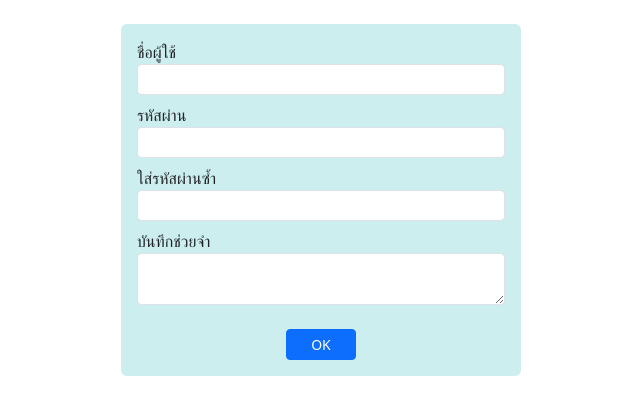
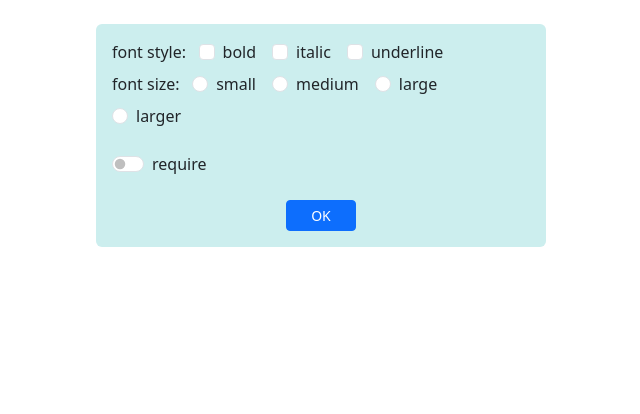
Before and after one commit to Niruthub/app1, a React (Create React App) app: page / in a window 1280 px wide. Shown: the top 414 px of the page, without its empty margins (319-959 px from the left). Built offline with nearby package versions, Linux system fonts and the light colour scheme.

Commit message:
add form-check.js

```diff
--- a/src/App.js
+++ b/src/App.js
@@ -12,10 +12,11 @@
 import Router2 from './router2'
 import Router3 from './router3'
 import FormText from './form-text'
+import FormCheck from './form-check'
 
 
 export default function App(){
   return (
-    <FormText/>
+    <FormCheck/>
     )
 }
--- /dev/null
+++ b/src/form-check.js
@@ -0,0 +1,79 @@
+import React from "react";
+
+export default function FormCheck(){
+    const switchReq = React.useRef()
+    const styles = ['bold','italic','underline']
+    const sizes = ['small','medium','large','larger']
+    let checkedStyles = []
+    let checkedSize = ''
+
+    const onChangeCheck = (event) =>{
+        let checked = event.target.checked
+        let value = event.target.value
+        let idx = checkedStyles.indexOf(value)
+        if(checked && idx === -1){
+            checkedStyles.push(value)
+        }else{
+            checkedStyles.splice(idx,1)
+        }
+    }
+
+    const onChangeRadio = (event) =>{
+        checkedSize = event.target.value
+    }
+
+    const onClickButton = () => {
+        if(switchReq.current.checked){
+            if(checkedStyles.length === 0){
+                alert('Please select style')
+                return
+            }else if(checkedSize === ""){
+                alert('Please select size')
+                return
+            }
+        }
+        let msg = 'selected style(s): ' + checkedStyles.join(',')
+        msg += '\nselected size: ' + checkedSize
+        alert(msg)
+    }
+
+    return(
+        <div className="mt-4 mx-auto p-3 rounded" style={{width:'450px',background:'#cee'}}>
+            <form>
+                <span>font style:</span> &nbsp;&nbsp;
+                {
+                    styles.map((st,i)=>{
+                        return (
+                            <div className="form-check form-check-inline mb-2">
+                                <input type="checkbox" id={"check"+i} value={st} className="form-check-input"
+                                onChange={onChangeCheck} />
+                                <label htmlFor={"check"+i} className="form-check-label">{st}</label>
+                            </div>
+                        )
+                    })
+                }
+                <br/>
+                <span>font size: </span>&nbsp;&nbsp;
+                {
+                    sizes.map((sz,i)=>{
+                        return (
+                            <div className="form-check form-check-inline mb-2">
+                                <input type="radio" id={"radio"+i} value={sz} name="fontSize" className="form-check-input"
+                                onChange={onChangeRadio} />
+                                <label htmlFor={"radio"+i} className="form-check-label">{sz}</label>
+                            </div>
+                        )
+                    })
+                }
+                <div className="form-check form-switch mt-3">
+                    <input type="checkbox" id="sw" value="require" className="form-check-input" ref={switchReq} />
+                    <label htmlFor="sw" className="form-check-label">require</label>
+                </div>
+
+                <div className="text-center mt-4">
+                    <button type="button" className="btn btn-sm btn-primary px-4" onClick={onClickButton}>OK</button>
+                </div>
+            </form>
+        </div>
+    )
+}
```
